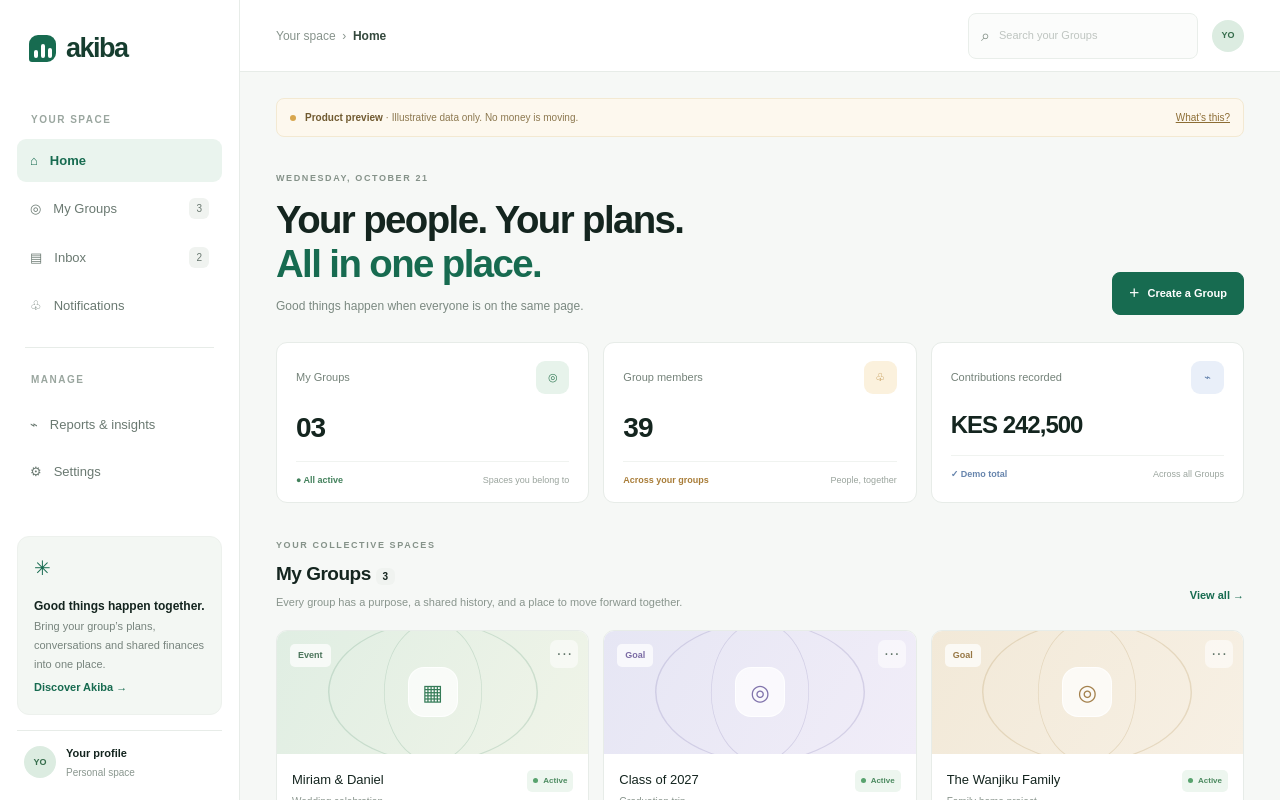
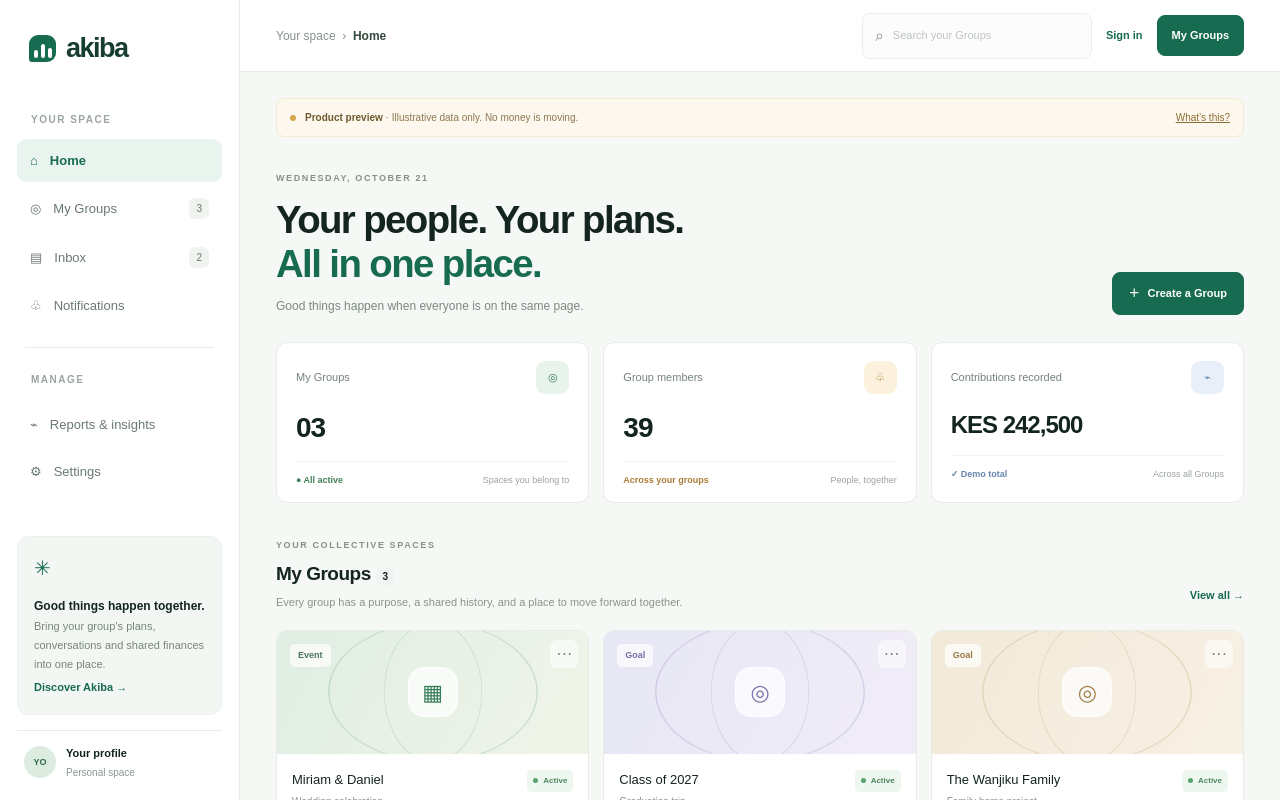
Before and after one commit to aogajoseph/akiba, a Next.js app: page / in a window 1280 px wide. Shown: the top 800 px of the page. Built offline with nearby package versions, Linux system fonts and the light colour scheme.

Commit message:
Add entry points to authenticated Akiba workspace

```diff
--- a/app/page.tsx
+++ b/app/page.tsx
@@ -15,7 +15,7 @@ const [groups,setGroups]=useState(seed);const [query,setQuery]=useState("");cons
 const shown=useMemo(()=>groups.filter(u=>(u.name+" "+u.detail+" "+u.purpose).toLowerCase().includes(query.toLowerCase())),[groups,query]);
 function create(e:FormEvent<HTMLFormElement>){e.preventDefault();if(!name.trim())return;setGroups(old=>[{id:"draft-"+Date.now(),name:name.trim(),purpose,detail:purpose==="Event"?"New event":"New shared goal",members:1,amount:"KES 0",progress:0,initials:["YO"],color:"sage"},...old]);setCreating(false);setName("");setQuery("");setNotice("Added to this demo view only. It has not been saved to a server.");}
 return <main className="shell"><aside className="sidebar"><a className="brand" href="#home"><Mark/>akiba</a><div className="nav-label">YOUR SPACE</div><nav className="nav" aria-label="Main navigation"><a className="active" href="#home"><Glyph>⌂</Glyph>Home</a><a href="#groups"><Glyph>◎</Glyph>My Groups <span className="count">{groups.length}</span></a><a href="#activity"><Glyph>▤</Glyph>Inbox <span className="count">2</span></a><a href="#activity"><Glyph>♧</Glyph>Notifications</a><div className="nav-rule"/><div className="nav-label" style={{marginTop:20}}>MANAGE</div><a href="#insights"><Glyph>⌁</Glyph>Reports & insights</a><a href="#settings"><Glyph>⚙</Glyph>Settings</a></nav><div className="side-bottom"><div className="tip"><div style={{fontSize:20,color:"#176b50",marginBottom:10}}>✳</div><b>Good things happen together.</b><p>Bring your group’s plans, conversations and shared finances into one place.</p><a href="#about">Discover Akiba →</a></div><div className="profile"><span className="avatar">YO</span><span><b>Your profile</b><small>Personal space</small></span></div></div></aside>
-<section className="main" id="home"><header className="topbar"><div className="mobile-brand"><Mark/>akiba</div><div className="crumb">Your space&nbsp; › &nbsp;<b>Home</b></div><div className="actions"><label className="search"><Glyph>⌕</Glyph><input aria-label="Search your Groups" placeholder="Search your Groups" value={query} onChange={e=>setQuery(e.target.value)}/></label><span className="avatar">YO</span></div></header>
+<section className="main" id="home"><header className="topbar"><div className="mobile-brand"><Mark/>akiba</div><div className="crumb">Your space&nbsp; › &nbsp;<b>Home</b></div><div className="actions"><label className="search"><Glyph>⌕</Glyph><input aria-label="Search your Groups" placeholder="Search your Groups" value={query} onChange={e=>setQuery(e.target.value)}/></label><a className="text-btn" href="/login">Sign in</a><a className="workspace-primary" href="/workspace">My Groups</a></div></header>
 <div className="page"><div className="demo"><span className="pulse"/><span><b>Product preview</b> · Illustrative data only. No money is moving.</span><button onClick={()=>setNotice("This is a front-end prototype. Accounts, group data and transactions are not connected to a backend yet.")}>What’s this?</button></div>{notice&&<div className="notice" role="status"><span>{notice}</span><button aria-label="Dismiss message" onClick={()=>setNotice("")}>×</button></div>}
 <section className="welcome"><div><div className="eyebrow">WEDNESDAY, OCTOBER 21</div><h1>Your people. Your plans.<br/><span>All in one place.</span></h1><p>Good things happen when everyone is on the same page.</p></div><button className="primary" onClick={()=>setCreating(true)}><Glyph>＋</Glyph>Create a Group</button></section>
 <section className="summary" aria-label="Your activity at a glance"><article className="metric"><div className="metric-head">My Groups <span className="metric-icon">◎</span></div><div className="metric-number">{String(groups.length).padStart(2,"0")}</div><div className="metric-foot"><b style={{color:"#43815c"}}>● All active</b><span>Spaces you belong to</span></div></article><article className="metric"><div className="metric-head">Group members <span className="metric-icon">♧</span></div><div className="metric-number">39</div><div className="metric-foot"><b style={{color:"#a87c37"}}>Across your groups</b><span>People, together</span></div></article><article className="metric"><div className="metric-head">Contributions recorded <span className="metric-icon">⌁</span></div><div className="metric-number money">KES 242,500</div><div className="metric-foot"><b style={{color:"#6785ad"}}>✓ Demo total</b><span>Across all Groups</span></div></article></section>
```
